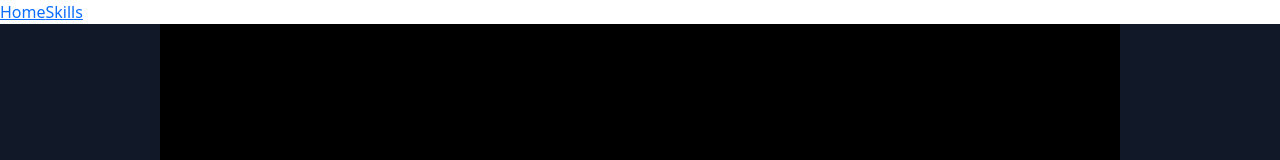
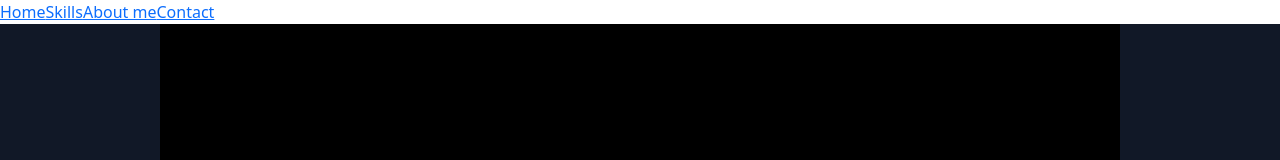
Before and after one commit to andrefsilveira1/react-portfolio, a React (Create React App) app: page / in a window 1280 px wide. Shown: the top 160 px of the page. Built offline with nearby package versions, Linux system fonts and the light colour scheme.

Commit message:
feat: create nav

```diff
--- a/src/App.js
+++ b/src/App.js
@@ -2,18 +2,14 @@ import { BrowserRouter } from "react-router-dom";
 import LandPage from "./pages/home";
 import { HashLink as Link } from "react-router-hash-link";
 import Skills from "./components/skills";
+import Nav from "./components/nav"
 
 
 function App() {
   return (
     <BrowserRouter>
+      <Nav/>
       <div className="App">
-        <Link to="#home">
-          Home
-        </Link>
-        <Link to="#skills">
-          Skills
-        </Link>
           <LandPage />
           <Skills/>
       </div>
--- a/src/components/nav/index.js
+++ b/src/components/nav/index.js
@@ -1,45 +1,22 @@
-import React, { useEffect, useState } from 'react';
-import './index.css';
+import React from 'react';
+import { BrowserRouter } from "react-router-dom";
+import { HashLink as Link } from "react-router-hash-link";
 
-const Menu = ({ anchors }) => {
-  const [activeSection, setActiveSection] = useState(anchors[0].id);
-  console.log("ANCHORS:", anchors[0].id)
-
-  useEffect(() => {
-    const handleScroll = () => {
-      const sections = anchors.map(anchor => document.getElementById(anchor.id));
-      let currentSection = '';
-
-      sections.forEach((section) => {
-        const sectionTop = section.offsetTop;
-        const sectionHeight = section.clientHeight;
-
-        if (window.pageYOffset >= sectionTop - sectionHeight / 2) {
-          currentSection = section.getAttribute('id');
-        }
-      });
-
-      setActiveSection(currentSection);
-    };
-
-    window.addEventListener('scroll', handleScroll);
-
-    return () => {
-      window.removeEventListener('scroll', handleScroll);
-    };
-  }, [anchors]);
-
+export default function Nav() {
   return (
-    <nav className="menu">
-      <ul>
-        {anchors.map((anchor) => (
-          <li key={anchor.id} className={activeSection === anchor.id ? 'active' : ''}>
-            <a href={`#${anchor.id}`}>{anchor.label}</a>
-          </li>
-        ))}
-      </ul>
+    <nav>
+      <Link to="#home">
+        Home
+      </Link>
+      <Link to="#skills">
+        Skills
+      </Link>
+      <Link to="about">
+        About me
+      </Link>
+      <Link to="contact">
+        Contact
+      </Link>
     </nav>
-  );
-};
-
-export default Menu;
+  )
+}
```
